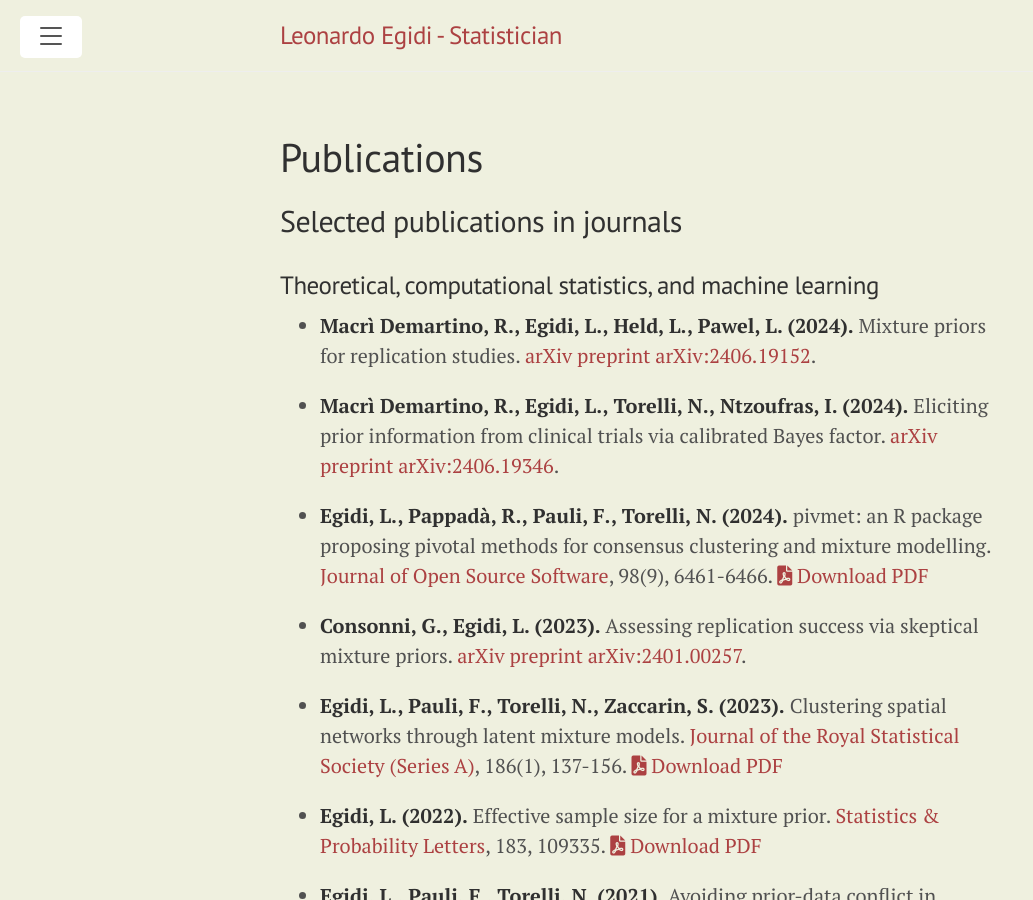
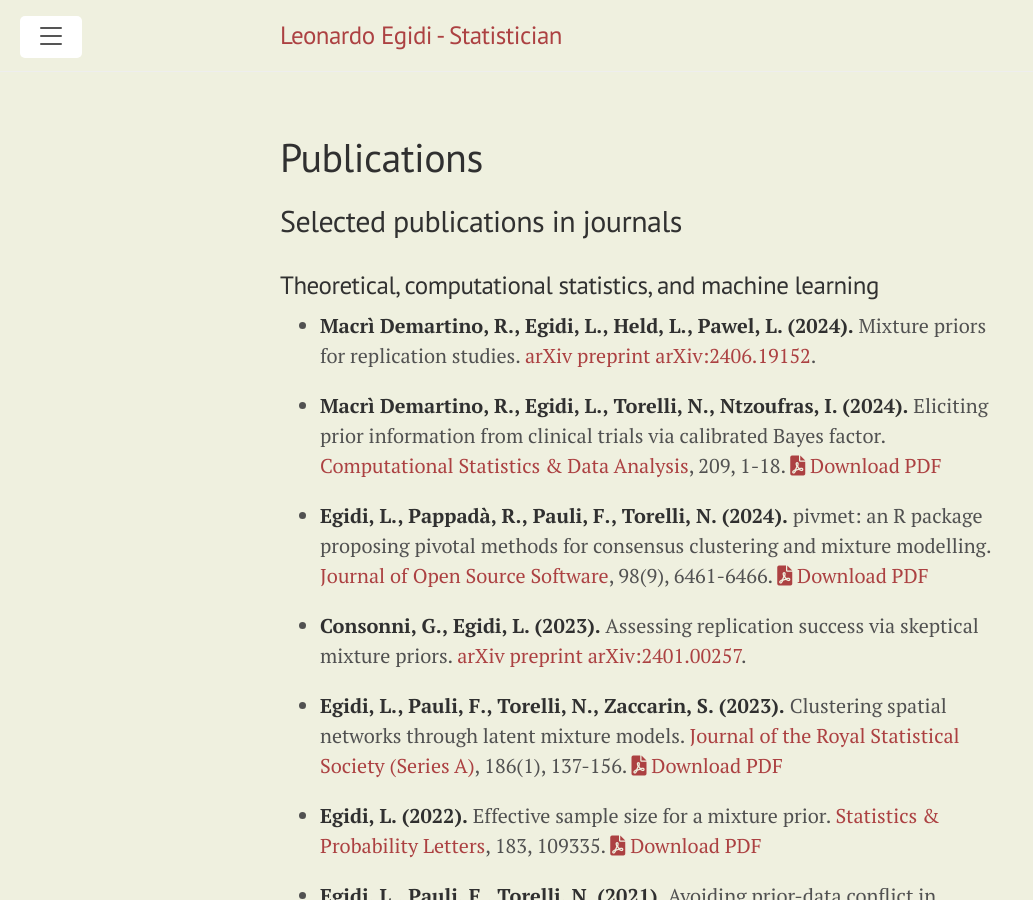
Before and after one commit to LeoEgidi/leoegidi.github.io, a Jekyll site: the page built from publications.md, in a window 1280 px wide and 900 px high. Shown: the whole window, without its empty margins (0-1033 px from the left). Built offline with Jekyll 4.4.1, drawn with Linux system fonts in a browser that asks for light colours; Markdown is read by kramdown in place of the engine named in the settings.

Commit message:
new papers

```diff
--- a/publications.md
+++ b/publications.md
@@ -14,7 +14,10 @@ desciption: "List of academic publications of Leonardo Egidi"
 
 - **Macrì Demartino, R., Egidi, L., Held, L., Pawel, L. (2024).** Mixture priors for replication studies. [arXiv preprint arXiv:2406.19152](https://arxiv.org/abs/2406.19152){:target="_blank" rel="noopener noreferrer"}.
 
-- **Macrì Demartino, R., Egidi, L., Torelli, N., Ntzoufras, I. (2024).** Eliciting prior information from clinical trials via calibrated Bayes factor. [arXiv preprint arXiv:2406.19346](https://arxiv.org/abs/2406.19346){:target="_blank" rel="noopener noreferrer"}.
+- **Macrì Demartino, R., Egidi, L., Torelli, N., Ntzoufras, I. (2024).** Eliciting prior information from clinical trials via calibrated Bayes factor. [Computational Statistics & Data Analysis](https://www.sciencedirect.com/science/article/pii/S0167947325000568){:target="_blank" rel="noopener noreferrer"}, 209, 1-18.
+<a href="{{ '/paper/paper_csda.pdf' | relative_url }}" target="_blank">
+    <i class="fas fa-file-pdf"></i> Download PDF
+</a>
 
 - **Egidi, L., Pappadà, R., Pauli, F., Torelli, N. (2024).** pivmet: an R package proposing pivotal methods for consensus clustering and mixture modelling. [Journal of Open Source Software](https://joss.theoj.org/){:target="_blank" rel="noopener noreferrer"}, 98(9), 6461-6466.
 <a href="{{ '/paper/paper_pivmet_final.pdf' | relative_url }}" target="_blank">
```
Also changed, not shown: students.md (+3 -1 lines), 1 other file.
